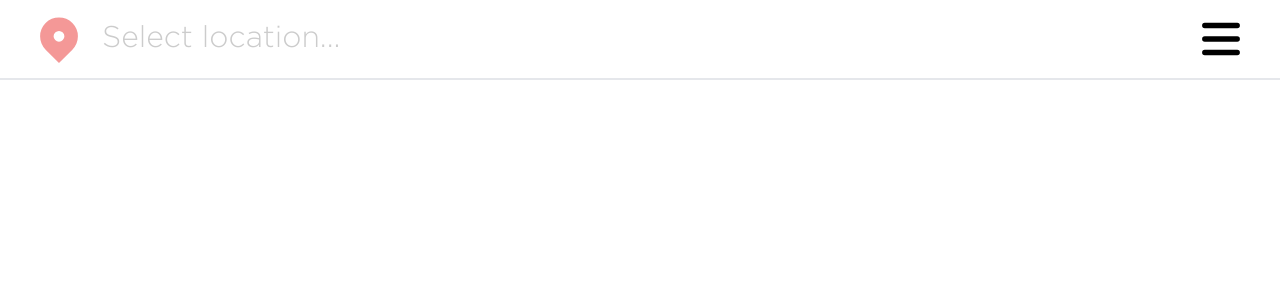
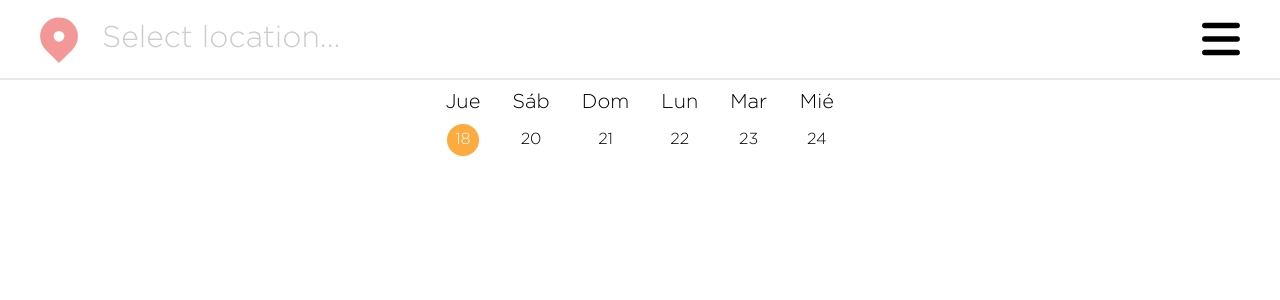
Before and after one commit to cemarv25/liberet-fe-challenge, a Next.js app: page / in a window 1280 px wide. Shown: the top 300 px of the page. Built offline with nearby package versions, Linux system fonts and the light colour scheme.

Commit message:
added days bar

```diff
--- /dev/null
+++ b/components/day.tsx
@@ -0,0 +1,31 @@
+import { CSSProperties } from 'react';
+
+interface DayProps {
+  date: Date;
+  isSelected?: boolean;
+}
+
+export default function Day({ date, isSelected = false }: DayProps) {
+  const getDayName = (currDate: Date) => {
+    const dayName = currDate.toLocaleDateString('es-MX', { weekday: 'short' });
+    return dayName.charAt(0).toUpperCase() + dayName.slice(1);
+  };
+
+  const selectedStyle: CSSProperties = {
+    borderRadius: '50%',
+    color: 'white',
+    backgroundColor: '#FCAB3F',
+  };
+
+  return (
+    <div className="flex flex-col items-center gap-y-2">
+      <span className="text-xl">{getDayName(date)}</span>
+      <span
+        className="py-1 px-2"
+        style={isSelected ? selectedStyle : undefined}
+      >
+        {date.getDate()}
+      </span>
+    </div>
+  );
+}
--- /dev/null
+++ b/components/days.tsx
@@ -0,0 +1,31 @@
+import { useState } from 'react';
+import Day from './day';
+
+export default function Days() {
+  const [selectedDay, setSelectedDay] = useState(0);
+
+  const getDays = () => {
+    let days = [];
+    const today = new Date();
+    days.push(today);
+    for (let i = 2; i < 7; i++) {
+      days.push(new Date(today.getTime() + i * 86400000));
+    }
+
+    return days;
+  };
+
+  const handleClick = (idx: number) => {
+    setSelectedDay(idx);
+  };
+
+  return (
+    <div className="flex justify-center h-20 gap-x-8 px-14 py-2">
+      {getDays().map((day, index) => (
+        <div key={index} onClick={() => handleClick(index)}>
+          <Day date={day} isSelected={index === selectedDay ? true : false} />
+        </div>
+      ))}
+    </div>
+  );
+}
--- a/components/topBar.tsx
+++ b/components/topBar.tsx
@@ -1,6 +1,6 @@
 export default function TopBar() {
   return (
-    <div className="flex flex-row items-center h-20 gap-x-4 px-8 py-3 border-b-2">
+    <div className="flex items-center h-20 gap-x-4 px-8 py-3 border-b-2">
       <svg
         className="grow-0 max-h-full"
         xmlns="http://www.w3.org/2000/svg"
--- a/pages/index.tsx
+++ b/pages/index.tsx
@@ -1,5 +1,6 @@
 import type { NextPage } from 'next';
 import Head from 'next/head';
+import Days from '../components/days';
 import TopBar from '../components/topBar';
 
 const Home: NextPage = () => {
@@ -13,6 +14,7 @@ const Home: NextPage = () => {
 
       <main>
         <TopBar />
+        <Days />
       </main>
     </div>
   );
```
